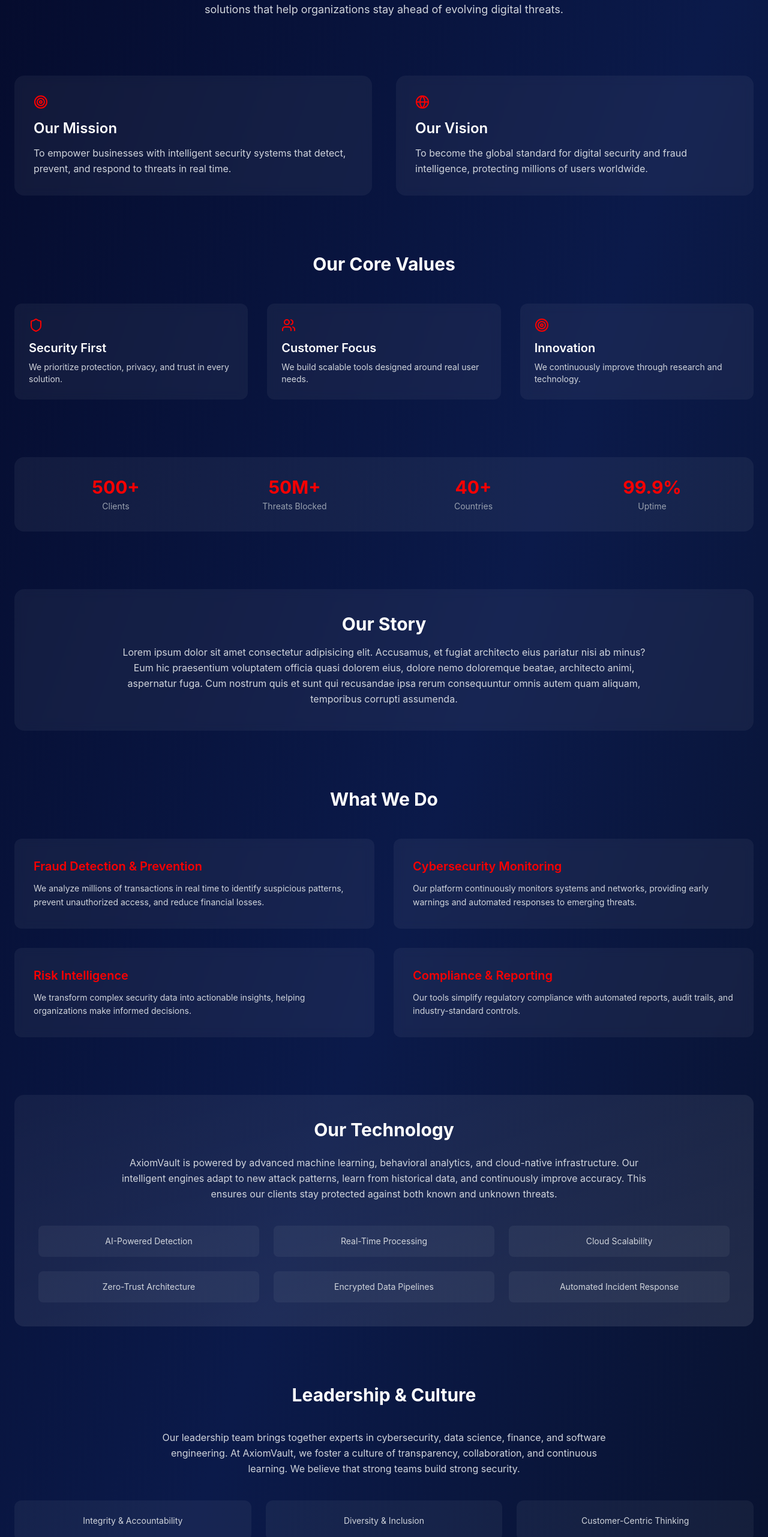
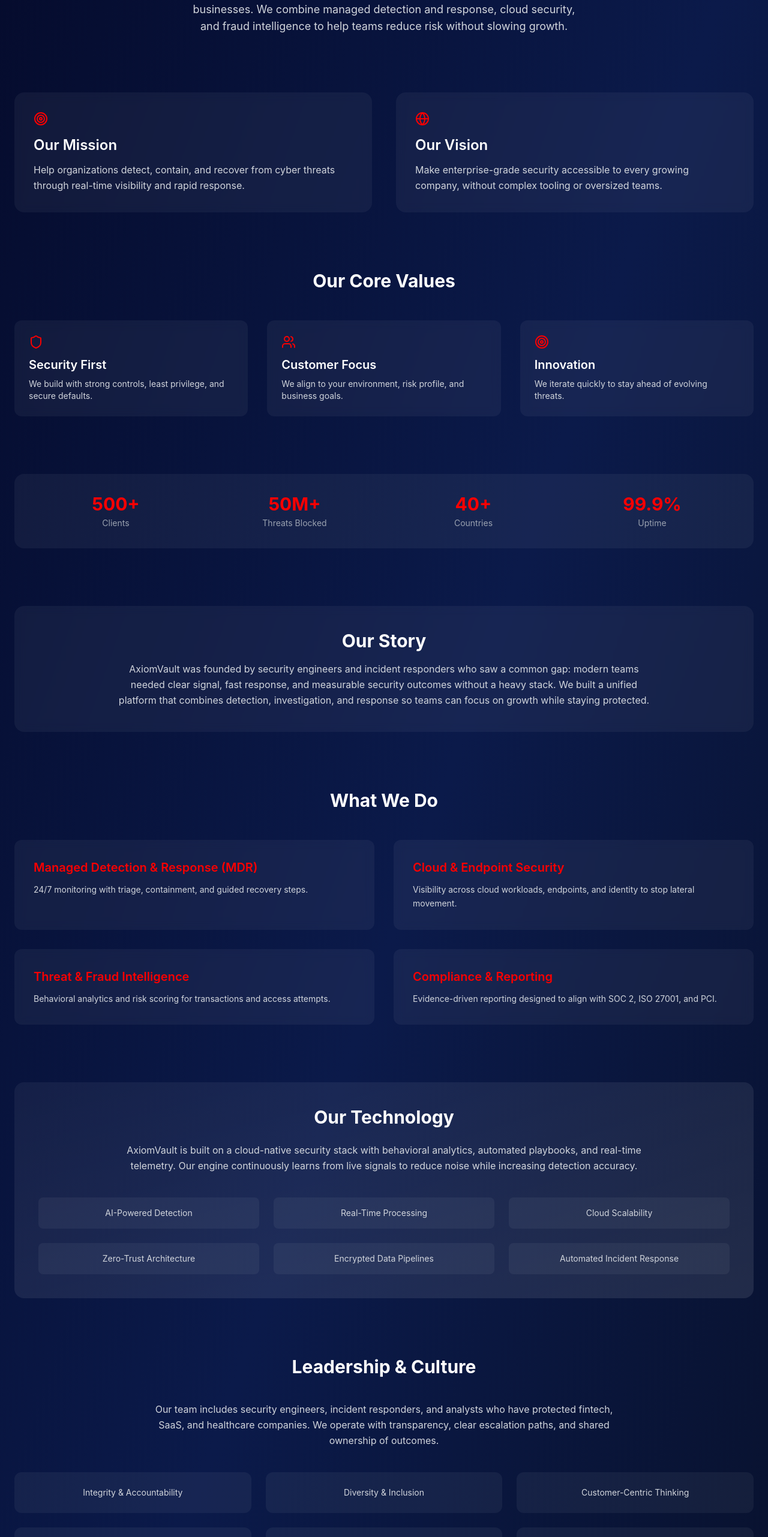
Before and after one commit to chikamso-cmd/AxiomVault, a React (Vite) app: page /about in a window 1280 px wide. Shown: the part 238-2800 px from the top of the page at 60% size. Built offline with nearby package versions, Linux system fonts and the light colour scheme.

Commit message:
removed the dummy text and updated them

```diff
--- a/src/Pages/AboutUs.jsx
+++ b/src/Pages/AboutUs.jsx
@@ -27,9 +27,10 @@
           transition={{ delay: 0.3 }}
           className="max-w-2xl mx-auto text-gray-300 text-lg"
         >
-          At AxiomVault, we provide next-generation cybersecurity and fraud
-          prevention solutions that help organizations stay ahead of evolving
-          digital threats.
+          AxiomVault is a cybersecurity company focused on protecting modern
+          digital businesses. We combine managed detection and response, cloud
+          security, and fraud intelligence to help teams reduce risk without
+          slowing growth.
         </motion.p>
       </section>
 
@@ -45,8 +46,8 @@
           <Target className="text-axiom-red mb-4" />
           <h3 className="text-2xl font-semibold mb-3">Our Mission</h3>
           <p className="text-gray-300 leading-relaxed">
-            To empower businesses with intelligent security systems that detect,
-            prevent, and respond to threats in real time.
+            Help organizations detect, contain, and recover from cyber threats
+            through real-time visibility and rapid response.
           </p>
         </motion.div>
 
@@ -60,8 +61,8 @@
           <Globe className="text-axiom-red mb-4" />
           <h3 className="text-2xl font-semibold mb-3">Our Vision</h3>
           <p className="text-gray-300 leading-relaxed">
-            To become the global standard for digital security and fraud
-            intelligence, protecting millions of users worldwide.
+            Make enterprise-grade security accessible to every growing company,
+            without complex tooling or oversized teams.
           </p>
         </motion.div>
       </section>
@@ -77,17 +78,17 @@
             {
               icon: <Shield />,
               title: "Security First",
-              desc: "We prioritize protection, privacy, and trust in every solution.",
+              desc: "We build with strong controls, least privilege, and secure defaults.",
             },
             {
               icon: <Users />,
               title: "Customer Focus",
-              desc: "We build scalable tools designed around real user needs.",
+              desc: "We align to your environment, risk profile, and business goals.",
             },
             {
               icon: <Target />,
               title: "Innovation",
-              desc: "We continuously improve through research and technology.",
+              desc: "We iterate quickly to stay ahead of evolving threats.",
             },
           ].map((item, i) => (
             <motion.div
@@ -146,12 +147,11 @@
         >
           <h3 className="text-3xl font-bold mb-4 text-center">Our Story</h3>
           <p className="text-gray-300 leading-relaxed max-w-4xl mx-auto text-center">
-            Lorem ipsum dolor sit amet consectetur adipisicing elit. Accusamus,
-            et fugiat architecto eius pariatur nisi ab minus? Eum hic
-            praesentium voluptatem officia quasi dolorem eius, dolore nemo
-            doloremque beatae, architecto animi, aspernatur fuga. Cum nostrum
-            quis et sunt qui recusandae ipsa rerum consequuntur omnis autem quam
-            aliquam, temporibus corrupti assumenda.
+            AxiomVault was founded by security engineers and incident responders
+            who saw a common gap: modern teams needed clear signal, fast
+            response, and measurable security outcomes without a heavy stack.
+            We built a unified platform that combines detection, investigation,
+            and response so teams can focus on growth while staying protected.
           </p>
         </motion.div>
       </section>
@@ -163,20 +163,20 @@
         <div className="grid md:grid-cols-2 gap-8">
           {[
             {
-              title: "Fraud Detection & Prevention",
-              desc: "We analyze millions of transactions in real time to identify suspicious patterns, prevent unauthorized access, and reduce financial losses.",
+              title: "Managed Detection & Response (MDR)",
+              desc: "24/7 monitoring with triage, containment, and guided recovery steps.",
             },
             {
-              title: "Cybersecurity Monitoring",
-              desc: "Our platform continuously monitors systems and networks, providing early warnings and automated responses to emerging threats.",
+              title: "Cloud & Endpoint Security",
+              desc: "Visibility across cloud workloads, endpoints, and identity to stop lateral movement.",
             },
             {
-              title: "Risk Intelligence",
-              desc: "We transform complex security data into actionable insights, helping organizations make informed decisions.",
+              title: "Threat & Fraud Intelligence",
+              desc: "Behavioral analytics and risk scoring for transactions and access attempts.",
             },
             {
               title: "Compliance & Reporting",
-              desc: "Our tools simplify regulatory compliance with automated reports, audit trails, and industry-standard controls.",
+              desc: "Evidence-driven reporting designed to align with SOC 2, ISO 27001, and PCI.",
             },
           ].map((item, i) => (
             <motion.div
@@ -212,11 +212,10 @@
           </h3>
 
           <p className="text-gray-300 max-w-4xl mx-auto text-center leading-relaxed">
-            AxiomVault is powered by advanced machine learning, behavioral
-            analytics, and cloud-native infrastructure. Our intelligent engines
-            adapt to new attack patterns, learn from historical data, and
-            continuously improve accuracy. This ensures our clients stay
-            protected against both known and unknown threats.
+            AxiomVault is built on a cloud-native security stack with behavioral
+            analytics, automated playbooks, and real-time telemetry. Our engine
+            continuously learns from live signals to reduce noise while
+            increasing detection accuracy.
           </p>
 
           <div className="grid sm:grid-cols-2 lg:grid-cols-3 gap-6 mt-10">
@@ -246,10 +245,10 @@
         </h3>
 
         <p className="text-gray-300 max-w-3xl mx-auto text-center leading-relaxed">
-          Our leadership team brings together experts in cybersecurity, data
-          science, finance, and software engineering. At AxiomVault, we foster a
-          culture of transparency, collaboration, and continuous learning. We
-          believe that strong teams build strong security.
+          Our team includes security engineers, incident responders, and
+          analysts who have protected fintech, SaaS, and healthcare companies.
+          We operate with transparency, clear escalation paths, and shared
+          ownership of outcomes.
         </p>
 
         <div className="grid sm:grid-cols-2 lg:grid-cols-3 gap-6 mt-10">
@@ -282,8 +281,8 @@
         >
           <h3 className="text-3xl font-bold mb-4">Partner With AxiomVault</h3>
           <p className="text-white/90 mb-6 max-w-xl mx-auto">
-            Join thousands of organizations protecting their digital assets with
-            our intelligent security platform.
+            Join teams protecting their digital assets with AxiomVault's
+            security platform.
           </p>
 
           <Link to="/contact">
--- a/src/Pages/Contact.jsx
+++ b/src/Pages/Contact.jsx
@@ -37,8 +37,8 @@
             Contact <span className="text-axiom-red">Axiom Vault</span>
           </h1>
           <p className="text-gray-400 max-w-2xl mx-auto">
-            Have questions, feedback, or need support? Our team is ready to help
-            you secure and scale your business.
+            Have questions or need security guidance? Our team can help with
+            onboarding, incident response, and product support.
           </p>
         </motion.div>
 
@@ -54,8 +54,8 @@
             <div>
               <h2 className="text-2xl font-semibold mb-4">Get in Touch</h2>
               <p className="text-gray-400">
-                Reach out to us through any of the channels below. We respond
-                within 24 hours.
+                Reach out through any of the channels below. We typically
+                respond within one business day.
               </p>
             </div>
 
@@ -77,7 +77,7 @@
                 <div>
                   <p className="font-medium">Phone</p>
                   <p className="text-gray-400">
-                    +234 907 821 4093, +234 8085276954
+                    +234 907 821 4093, +234 808 527 6954
                   </p>
                 </div>
               </div>
@@ -88,7 +88,7 @@
                 </div>
                 <div>
                   <p className="font-medium">Office</p>
-                  <p className="text-gray-400">Anambra State silicon valley</p>
+                  <p className="text-gray-400">Anambra State, Nigeria</p>
                 </div>
               </div>
             </div>
--- a/src/components/Footer.jsx
+++ b/src/components/Footer.jsx
@@ -17,8 +17,8 @@
             <img src={LOGO} alt="AxiomVault Inc logo" className="w-40 " />
           </Link>
           <p className="pt-5 font-medium text-left">
-            Lorem ipsum dolor sit amet consectetur adipisicing elit. Suscipit
-            eaque distinctio at, praesentium id sit?
+            AxiomVault provides managed detection, cloud security, and fraud
+            intelligence built for modern digital businesses.
           </p>
         </div>
         <div className="text-left">
@@ -90,7 +90,7 @@
             >
               <li className="flex items-center gap-3">
                 <Phone size={20} />
-                +2349078214093, +2348085276954
+                +234 907 821 4093, +234 808 527 6954
               </li>
             </Link>
             <Link
@@ -98,7 +98,7 @@
               className="hover:text-white transition-colors duration-300"
             >
               <li className="flex items-center gap-3">
-                <MapPin size={20} /> Anambra State silicon valley
+                <MapPin size={20} /> Anambra State, Nigeria
               </li>
             </Link>
             <Link
@@ -113,7 +113,7 @@
         </div>
       </div>
       <p className="text-center mt-5">
-        © {new Date().getFullYear()} AxiomVault. Inc Cybersecurity.
+        (c) {new Date().getFullYear()} AxiomVault Inc. Cybersecurity.
       </p>
     </section>
   );
```
Also changed, not shown: src/Pages/Analytics.jsx (+13 -13 lines), src/Pages/Dashboard.jsx (+12 -12 lines), src/Pages/LandingPage.jsx (+26 -17 lines), src/Pages/Threats.jsx (+11 -12 lines), 1 other file (tests, documents, lock files or other folders).
